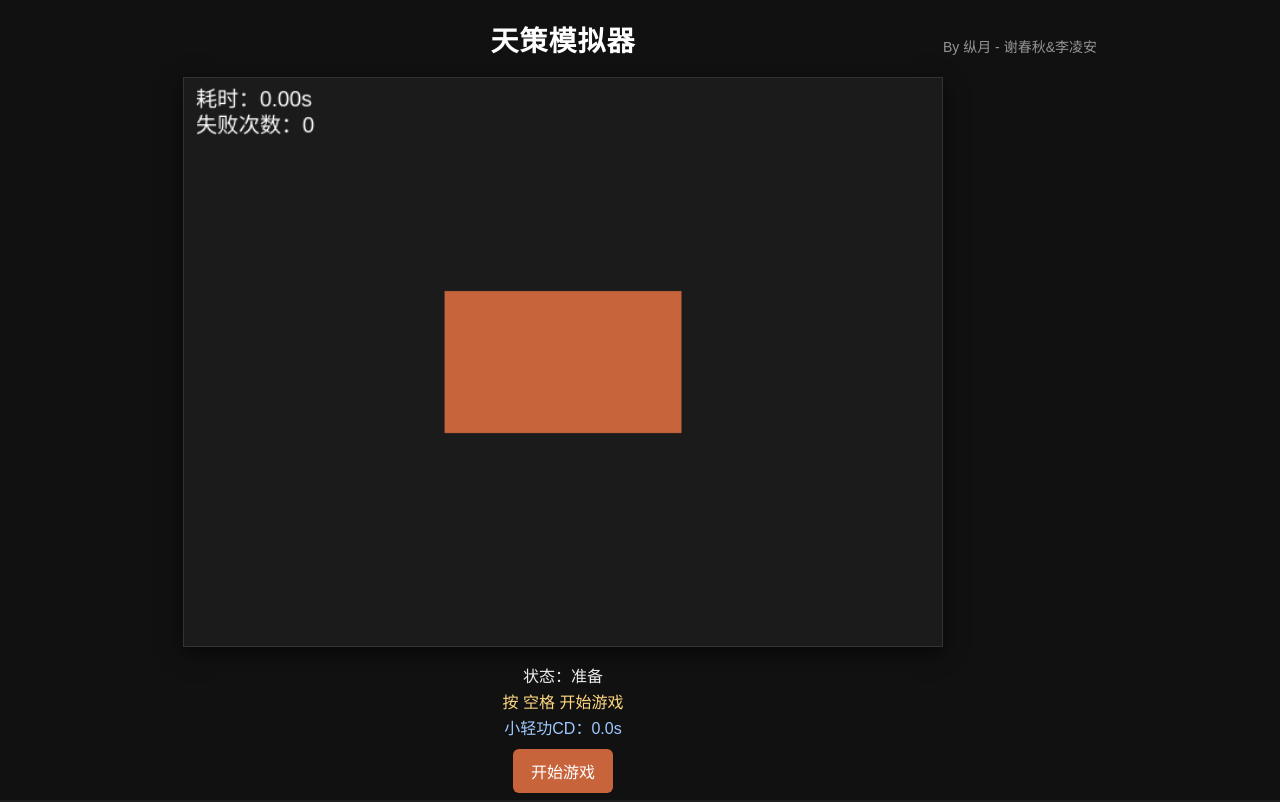
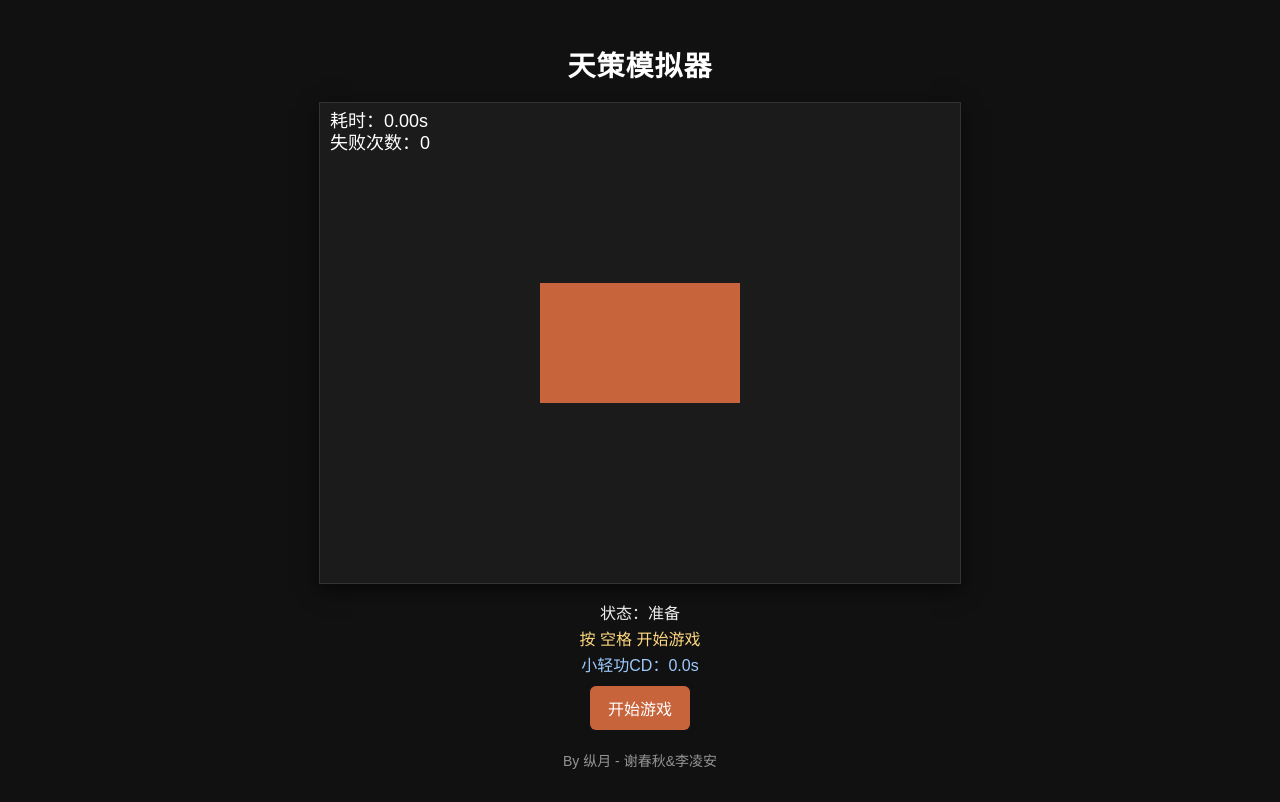
Before and after one commit to Hirian-L/-, a plain HTML site: page index.html in a window 1280 px wide. Drawn offline with Linux system fonts and the light colour scheme.

Commit message:
署名系统调整到最底下

```diff
--- a/styles.css
+++ b/styles.css
@@ -1,5 +1,17 @@
 * { box-sizing: border-box; }
-html,body{ height:100%; margin:0; font-family: Arial, Helvetica, sans-serif; background:#1e1e1e; color:#ddd }
+html,
+
+body {
+  margin: 0;
+  font-family: "Microsoft YaHei", sans-serif;
+  background: #111;
+  color: #eee;
+  display: flex;
+  flex-direction: column;  /* ★★让内容从上到下排列 */
+  align-items: center;     /* ★★横向居中 */
+  padding: 16px;
+}
+
 #app{ display:flex; align-items:center; justify-content:center; height:100%; flex-direction:column }
 #app{ display:flex; align-items:center; justify-content:center; height:100%; flex-direction:column }
 #title{ color:#fff; margin:12px 0 6px 0 }
```
